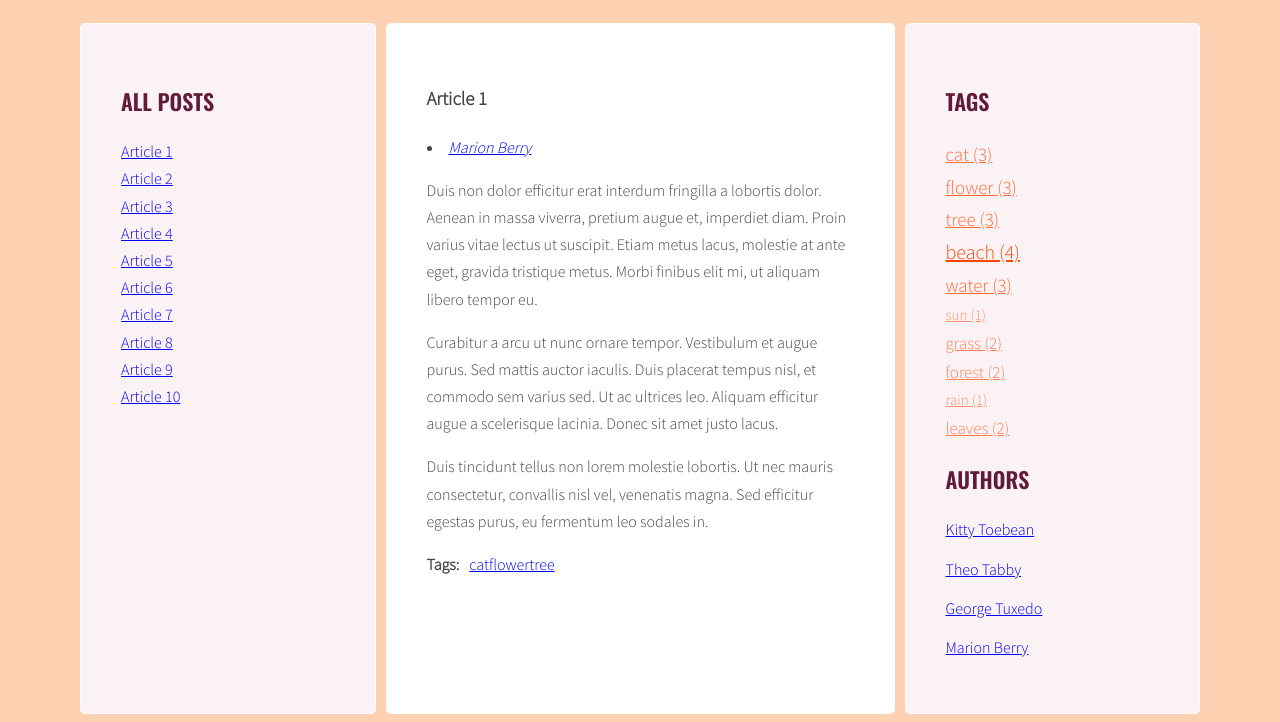
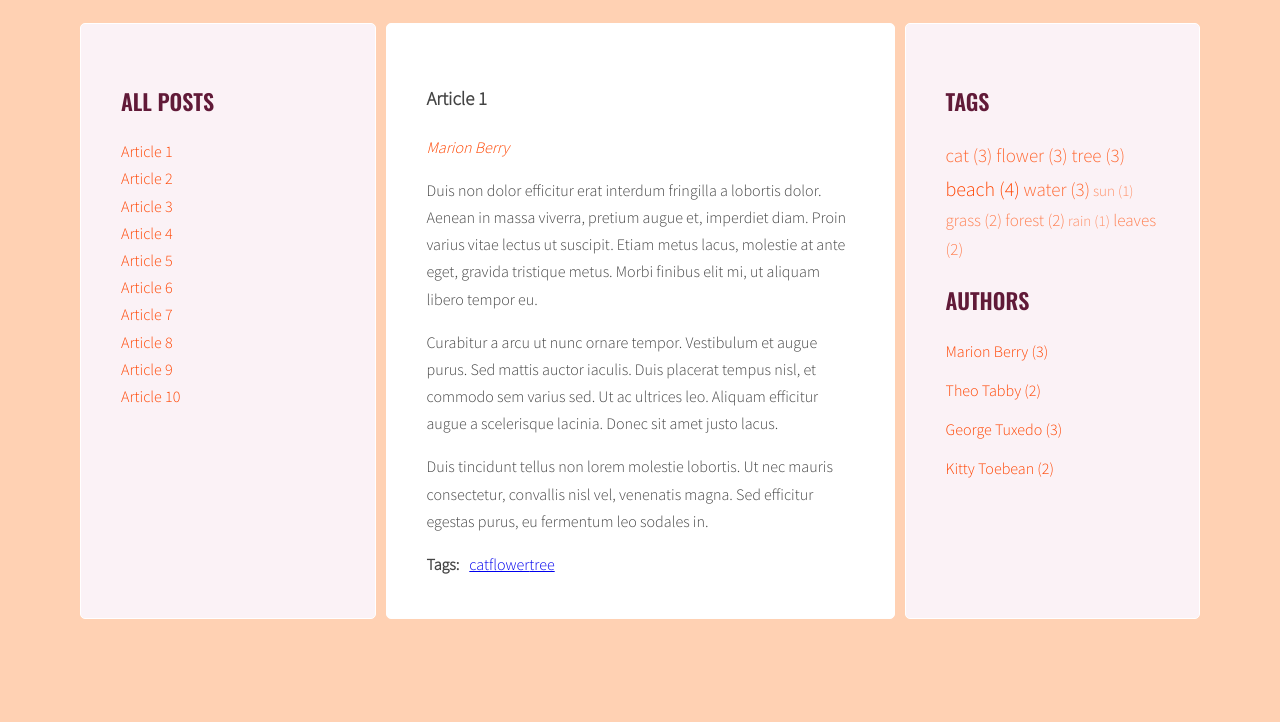
Before and after one commit to Agnieszka-Ciesinska/javascript-blog, a website: page index.html in a window 1280 px wide. Shown: the part 220-942 px from the top of the page. After the commit the page ends 847 px from the top, so only its background shows below. Drawn offline with nearby package versions, Linux system fonts and the light colour scheme.

Commit message:
Add styles scss and modify function generateAuthors

```diff
--- a/js/script.js
+++ b/js/script.js
@@ -344,8 +344,13 @@ addClickListenersToTags();
 //********************************************************************************************************************************
 
 const optArticleAuthorSelector = '.post-author';
+const optAuthorsListSelector = '.authors.list';
 
 function generateAuthors(){
+
+  /* [NEW] create a new variable allAuthors with an empty object */
+
+  let allAuthors ={};
 
   /* find all articles */
   const articles = document.querySelectorAll(optArticleSelector);
@@ -366,24 +371,55 @@ function generateAuthors(){
 
     /* get author from data-author attribute */
 
-    const author = article.getAttribute('data-author');
+    const articleAuthor = article.getAttribute('data-author');
     //console.log(author);
 
     /* insert HTML of all the links into the author wrapper */
 
-    const linkHTML = '<li><a href="#author-' + author + '"><span>' + author + '</span></a></li>';
+    const linkHTML = '<li><a href="#author-' + articleAuthor + '"><span>' + articleAuthor + '</span></a></li>';
 
     /*add generated code to html variable */
 
     html = linkHTML;
 
-    /*insert HTML of all the links into the tags wrapper */
+    /* [NEW] check if this link is not altready in allAuthors */
+
+    if(!allAuthors.hasOwnProperty(articleAuthor)){
+      allAuthors[articleAuthor] = 1;
+    } else {
+      allAuthors[articleAuthor]++;
+    }
+
+    /*  */
+
+    /*insert HTML of all the links into the author wrapper */
 
     authorWrapper.innerHTML = html;
 
     /* END LOOP: for every article: */
 
   }
+
+  /* [NEW] ffind list of authors in right column */
+
+  const authorsList = document.querySelector(optAuthorsListSelector);
+  console.log(authorsList);
+
+  /*[NEW] create variable for all links HTML code */
+
+  let allAuthorsHTML = '';
+
+  /* [NEW]  START LOOP: for each author in allAuthors */
+  for(let author in allAuthors){
+
+    allAuthorsHTML += '<li><a href="#author-' + author + '"><span>' + author + ' (' + allAuthors[author] + ')</span></a></li>';
+    console.log(allAuthorsHTML);
+
+    /* [NEW] END LOOP: for each author in allAuthors */
+
+  }
+
+  authorsList.innerHTML = allAuthorsHTML;
 
 }
 
--- a/sass/style.scss
+++ b/sass/style.scss
@@ -49,33 +49,60 @@ body {
 .tag-size-1 {
   font-size: 15px;
   color:#ff8f66  ;
-  display: inline;
 }
 
 .tag-size-2 {
   font-size: 17px;
   color:  #ff7f50;
-  display: inline;
 }
 
 .tag-size-3 {
   font-size: 19px;
   color:  #ff6933;
-  display: inline;
 }
 
 .tag-size-4 {
   font-size: 20px;
   color: #ff571a;
-  display: inline;
 }
 
 .tag-size-5 {
   font-size: 20px;
   color:#ff4400;
+}
+
+.tags li {
   display: inline;
 }
 
+.authors span {
+  color: #ff4400;
+}
+
+.authors a {
+  text-decoration: none;
+}
+
+.titles span {
+  color: #ff4400;
+}
+
+.titles a {
+  text-decoration: none;
+}
+
+.tags a {
+  text-decoration: none;
+}
+
+.post-author li {
+  list-style-type: none;
+}
+
+.post-author a {
+  color: #ff4400;
+  text-decoration: none;
+}
 
 /* Layout */
 
```
Also changed, not shown: css/style.css, 1 other file.
